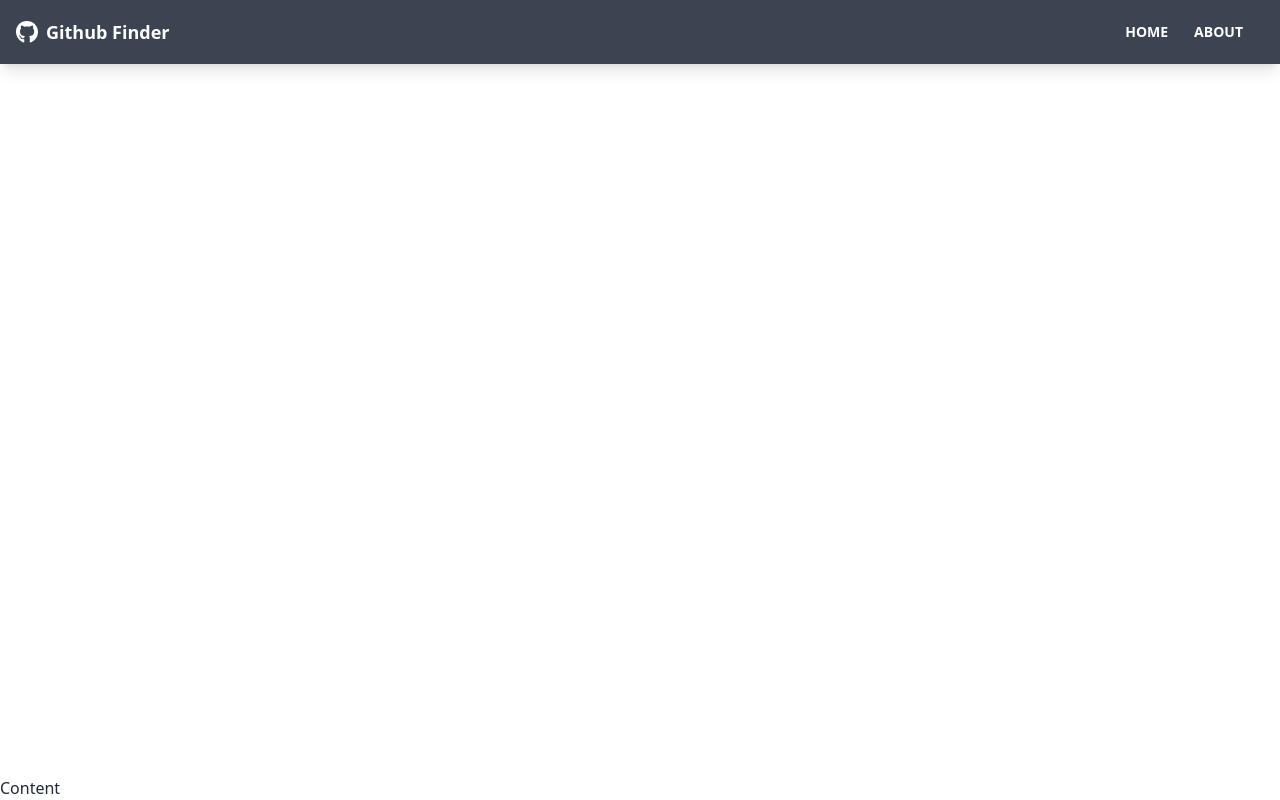
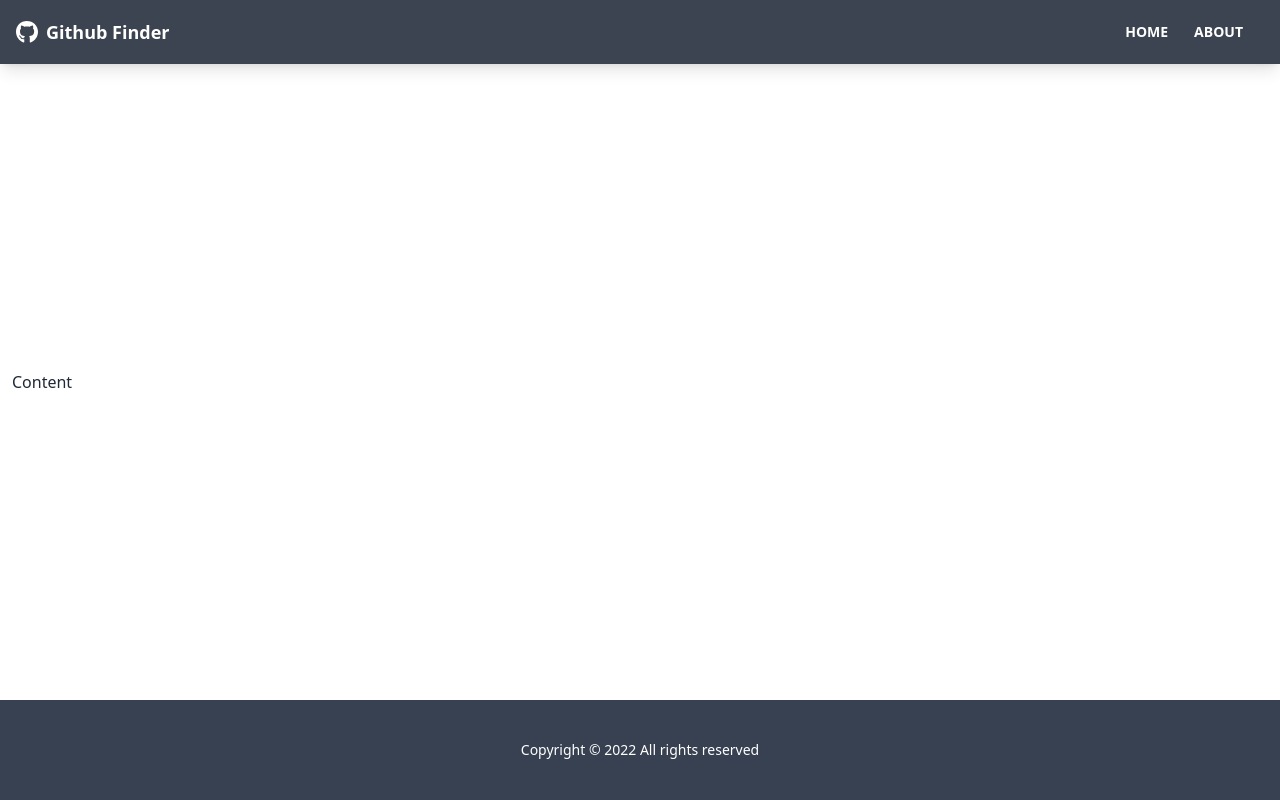
Before and after one commit to liaHi19/github-finder, a React (Create React App) app: page / in a window 1280 px wide. Built offline with nearby package versions, Linux system fonts and the light colour scheme.

Commit message:
Add footer

```diff
--- a/src/App.js
+++ b/src/App.js
@@ -1,4 +1,5 @@
 import {BrowserRouter as Router, Routes, Route} from "react-router-dom";
+import Footer from "./components/layout/Footer";
 import Navbar from "./components/layout/Navbar";
 
 function App() {
@@ -6,9 +7,10 @@
    <Router>
       <div className="flex flex-col justify-between h-screen">
         <Navbar />
-        <main>
+        <main className="container mx-auto px-3 pb-12">
           Content
         </main>
+        <Footer />
       </div>
    </Router>
   );
--- /dev/null
+++ b/src/components/layout/Footer.jsx
@@ -0,0 +1,13 @@
+import React from 'react';
+
+const footerYear = new Date().getFullYear();
+
+const Footer = () => {
+  return (
+    <footer className="footer bg-gray-700 p-10 text-primary-content footer-center">
+      <p>Copyright &copy; {footerYear} All rights reserved</p>
+    </footer>
+  )
+}
+
+export default Footer
```
